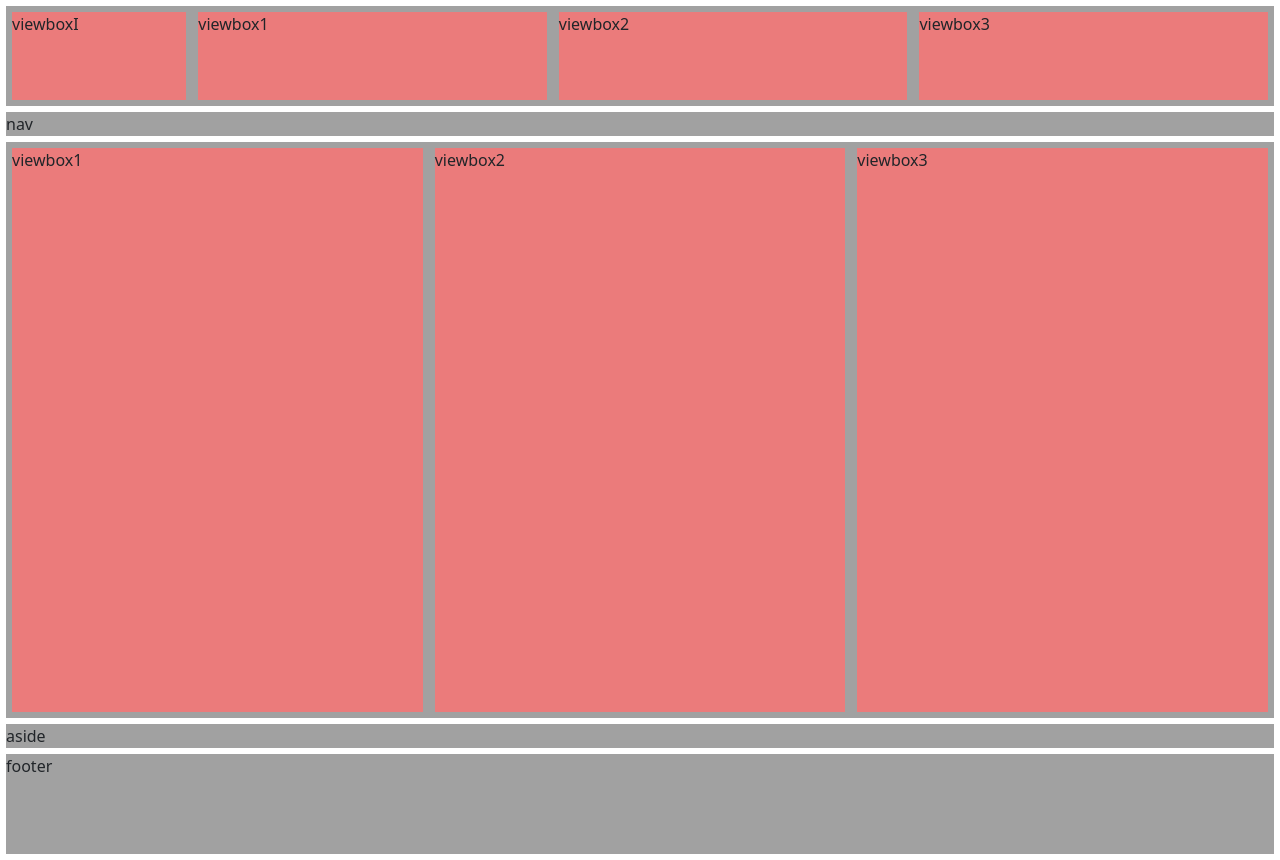
After one commit to ryanboccollo/sites_test_2, a Django app: page /academia/academia_hub in a window 1280 px wide. The commit adds this page. Run offline with Django 5.2, Linux system fonts and the light colour scheme.

Commit message:
comeco do hub da academia

```diff
--- /dev/null
+++ b/app_luta/static/estilo.css
@@ -0,0 +1,23 @@
+header, nav, main, aside, footer {
+  background-color: #a1a1a1;
+  display: flex;
+  margin: 3px;
+}
+header {
+  flex: 1 1 100vw;
+  height: 100px;
+}
+nav{
+  flex: 1 1 200px;
+}
+main {
+ flex: 20 1 500px;
+ height: calc(100vh - 224px);
+}
+aside {
+  flex: 20 1 200px;
+}
+footer {
+  flex: 1 1 100vw;
+  height: 100px;
+}
--- a/app_luta/templates/academia.html
+++ b/app_luta/templates/academia.html
@@ -44,7 +44,8 @@
       </div>
       <a href="{% url 'cadastro_academia' %}" style="color: black;">Caso não tenha um Login, clique a qui</a>
       <p></p>
-      <button type="submit" class="btn btn-primary">Submit</button>
+      <a href="{% url 'academia_hub' %}" class="btn btn-primary">Salvar</a><!--link  para nova pagina (pagina cadastro ou entrar de academia) -->
+      <!-- <button type="submit" class="btn btn-primary">Submit</button> -->
     </form>
   </body>
 </html>
--- /dev/null
+++ b/app_luta/templates/academia_hub.html
@@ -0,0 +1,72 @@
+{% load static %}
+<!DOCTYPE html>
+<html lang="en">
+  <head>
+    <meta charset="UTF-8" />
+    <meta name="viewport" content="width=device-width, initial-scale=1.0" />
+    <link
+      href="https://cdn.jsdelivr.net/npm/bootstrap@5.0.2/dist/css/bootstrap.min.css"
+      rel="stylesheet"
+      integrity="sha384-EVSTQN3/azprG1Anm3QDgpJLIm9Nao0Yz1ztcQTwFspd3yD65VohhpuuCOmLASjC"
+      crossorigin="anonymous"
+    />
+    <title>Document</title>
+    <link rel="stylesheet" href="{% static 'estilo.css' %}" />
+    <style>
+      header,
+      nav,
+      main,
+      aside,
+      footer {
+        background-color: #a1a1a1;
+        display: flex;
+        margin: 6px;
+      }
+      viewbox,viewbox1 {
+        background-color: #eb7b7b;
+        display: flex;
+        margin: 6px;
+      }
+      header {
+        flex: 1 1 100vw;
+        height: 100px;
+      }
+      nav {
+        flex: 1 1 200px;
+      }
+      main {
+        flex: 20 1 500px;
+        height: calc(100vh - 224px);
+      }
+      aside {
+        flex: 20 1 200px;
+      }
+      footer {
+        flex: 1 1 100vw;
+        height: 100px;
+      }
+      viewbox {
+        flex: 2 1 0;
+      }
+      viewbox1 {
+        flex: 1 1 0;
+      }
+    </style>
+  </head>
+  <body>
+    <header>
+      <viewbox1> viewboxI </viewbox1>
+      <viewbox> viewbox1 </viewbox>
+      <viewbox> viewbox2 </viewbox>
+      <viewbox> viewbox3 </viewbox>
+    </header>
+    <nav>nav</nav>
+    <main>
+      <viewbox> viewbox1 </viewbox>
+      <viewbox> viewbox2 </viewbox>
+      <viewbox> viewbox3 </viewbox>
+    </main>
+    <aside>aside</aside>
+    <footer>footer</footer>
+  </body>
+</html>
--- a/app_luta/views.py
+++ b/app_luta/views.py
@@ -12,3 +12,6 @@ def academia(request):
 
 def cadastro_academia(request):
     return render(request, 'cadastro_academia.html')
+
+def academia_hub(request):
+    return render(request, 'academia_hub.html')
--- a/proj_luta_2/urls.py
+++ b/proj_luta_2/urls.py
@@ -8,4 +8,5 @@ urlpatterns = [
     path('index/organizador', views.organizador, name='organizador'),
     path('index/academia', views.academia, name='academia'),
     path('academia/cadastro_academia', views.cadastro_academia, name='cadastro_academia'),
+    path('academia/academia_hub', views.academia_hub, name='academia_hub'),
 ]
```
Also changed, not shown: app_luta/templates/cadastro_academia.html (+4 -6 lines).
